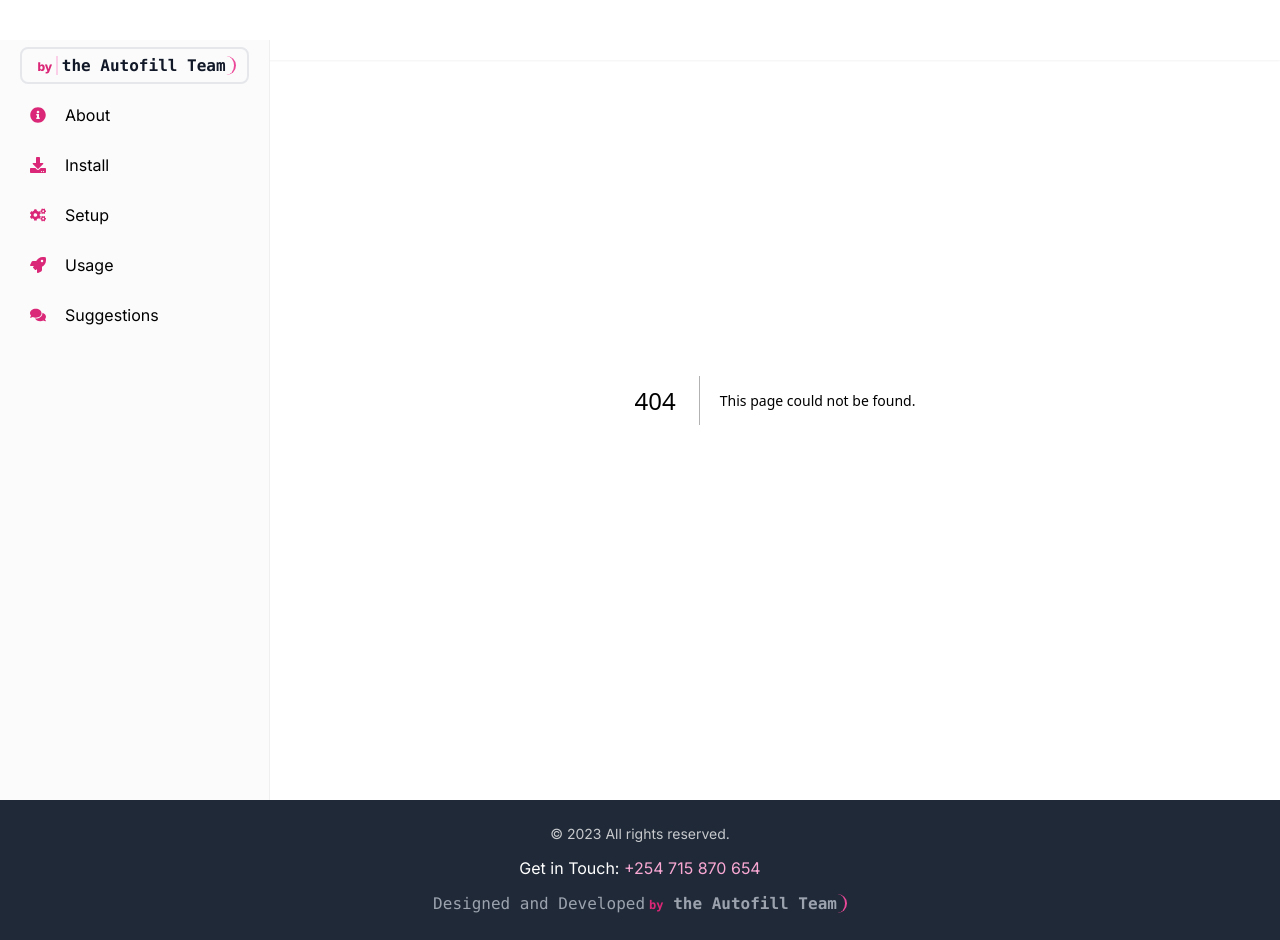
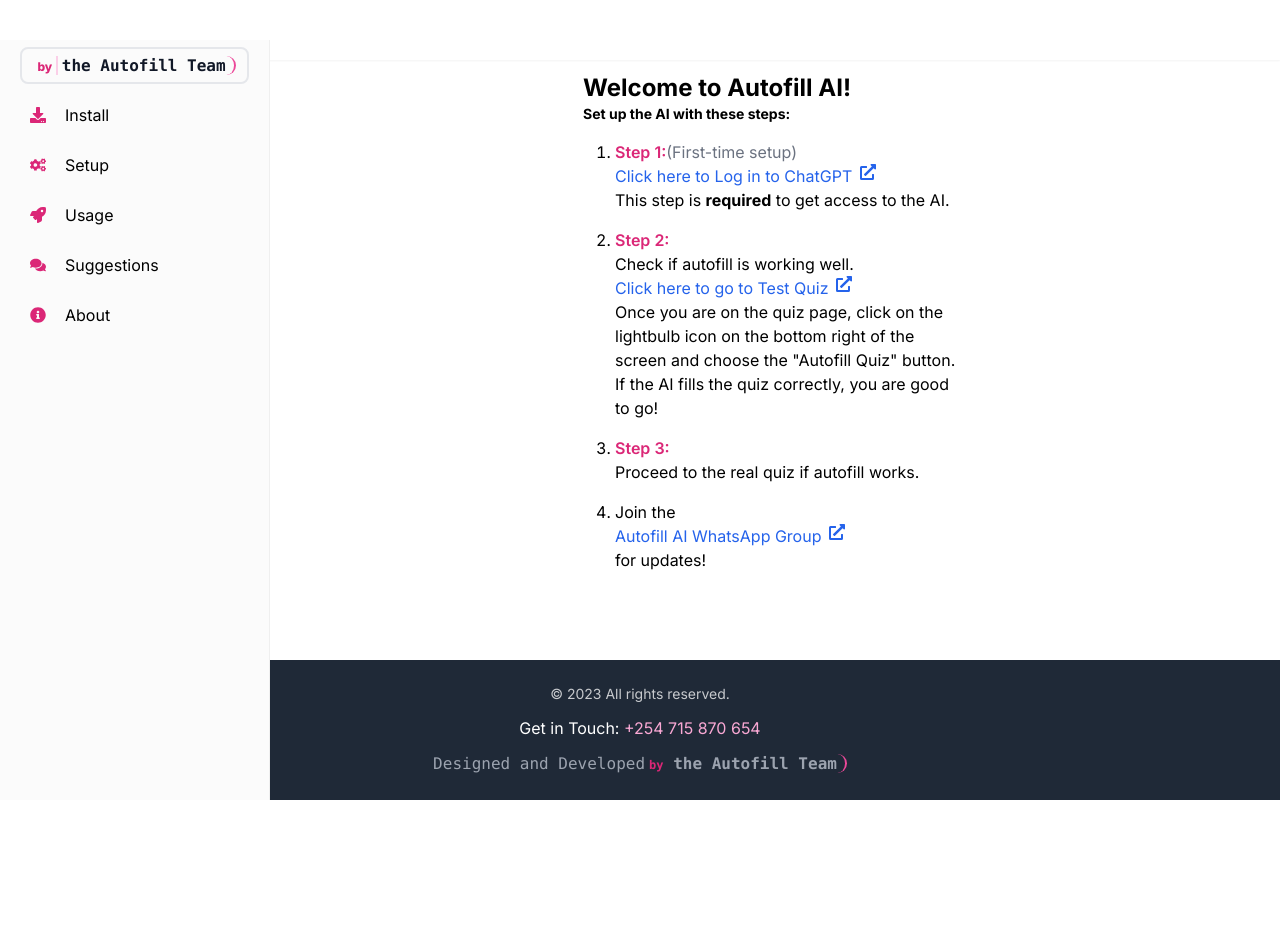
Before and after one commit to gerkim62/autofill-ai, a Next.js app: page /setup in a window 1280 px wide. Before the commit this address had no page. After the commit the page ends 800 px from the top, so only its background shows below. Built offline with nearby package versions, Linux system fonts and the light colour scheme.

Commit message:
added a few pages

```diff
--- /dev/null
+++ b/app/install/page.tsx
@@ -0,0 +1,124 @@
+import Link from "next/link";
+import React from "react";
+import { FaDownload, FaExternalLinkAlt } from "react-icons/fa";
+
+const InstallationGuide = () => {
+  return (
+    <div className="bg-white min-h-screen">
+      <div className="container mx-auto p-8 mt-10">
+        <h1 className="text-2xl font-bold max-w-lg mx-auto">
+          How to Install Autofill AI on Android Phone
+        </h1>
+
+        <h2 className="text-sm font-bold mb-4 mt-2 max-w-lg mx-auto">
+          Follow these steps carefully:
+        </h2>
+
+        <ol className="list-decimal pl-8 mx-auto max-w-lg">
+          <li className="mb-4">
+            <strong className="font-semibold text-pink-600">
+              Download the AI Zip File
+            </strong>
+            <p>
+              <a
+                href="files/Autofill-File-v4.zip"
+                download
+                className="flex items-center text-blue-600 hover:underline my-2"
+              >
+
+                Click here to Download Autofill AI file
+                <FaDownload className="ml-2" />
+              </a>
+            </p>
+            <p className="text-sm text-gray-500">
+              Keep the downloaded file as it is; don't open or extract it.
+            </p>
+          </li>
+
+          <li className="mb-4">
+            <strong className="font-semibold text-pink-600">
+              Get Kiwi Browser from Play Store
+            </strong>
+            <p>
+              <a
+                href="https://play.google.com/store/apps/details?id=com.kiwibrowser.browser&pcampaignid=web_share"
+                target="_blank"
+                className="flex items-center hover:underline text-blue-600 hover:underline my-2"
+              >
+                Click here to download Kiwi Browser
+                <FaExternalLinkAlt className="ml-2 " />
+              </a>
+            </p>
+            <p className="text-sm text-gray-500">
+              Open the Kiwi Browser on your Android device.
+            </p>
+            <img src="img/kiwi.jpg" alt="Kiwi Browser Illustration" />
+          </li>
+
+          <li className="mb-4">
+            <strong className="font-semibold text-pink-600">Access Menu</strong>
+            <p>Tap the three-dot menu icon in the top-right corner.</p>
+            <img src="img/dot-dot.jpg" alt="Kiwi Browser Menu icon" />
+          </li>
+
+          <li className="mb-4">
+            <strong className="font-semibold text-pink-600">
+              Select Extensions
+            </strong>
+            <p>Choose "Extensions" from the menu.</p>
+            <img src="img/extensions.jpg" alt="Kiwi Browser Extensions" />
+          </li>
+
+          <li className="mb-4">
+            <strong className="font-semibold text-pink-600">
+              Enable Developer Mode
+            </strong>
+            <p>Turn on "Developer mode" using the switch.</p>
+            <img src="img/dev-mode.jpg" alt="Kiwi Browser developer mode" />
+          </li>
+
+          <li className="mb-4">
+            <strong className="font-semibold text-pink-600">
+              Load Unpacked Extension
+            </strong>
+            <p>
+              Click the{" "}
+              <span className="whitespace-no-wrap">
+                "+(from .zip/.crx/.user.js)"
+              </span>{" "}
+              button.
+            </p>
+            <img src="img/from-zip.jpg" alt="Kiwi Browser open zip" />
+          </li>
+
+          <li className="mb-4">
+            <strong className="font-semibold text-pink-600">
+              Select ZIP File
+            </strong>
+            <p>Find the downloaded ZIP file and select it.</p>
+            <img src="img/downloaded.jpg" alt="downloaded file" />
+          </li>
+
+          <li className="mb-4">
+            <strong className="font-semibold text-pink-600">Set it Up</strong>
+            <p>On completing the above step, it should automatically take you to the <Link className="font-bold text-blue-500 underline" href="/setup">Setup Page</Link> which has instructions on how to set it up.</p>
+          </li>
+        </ol>
+
+        <footer className="mt-8 max-w-lg mx-auto">
+          <p>
+            If you face any issues during installation, contact me on WhatsApp:
+            <a
+              href="mailto:developer.gerison@gmail.com"
+              className="text-pink-600 hover:underline"
+            >
+              +254715870654
+            </a>
+          </p>
+        </footer>
+      </div>
+    </div>
+  );
+};
+
+export default InstallationGuide;
--- /dev/null
+++ b/app/setup/page.tsx
@@ -0,0 +1,62 @@
+import React from "react";
+import { FaExternalLinkAlt } from "react-icons/fa";
+
+const page = () => {
+  return (
+    <div className="container mx-auto p-8 mt-10 mb-30 max-w-md">
+      <h1 className="text-2xl font-bold">Welcome to Autofill AI!</h1>
+      <p className="text-sm font-bold mb-4">Set up the AI with these steps:</p>
+
+      <ol className="list-decimal max-w-500 mx-auto pl-8">
+        <li className="mb-4">
+          <strong className="font-semibold text-pink-600">Step 1:</strong>
+          <span className="text-gray-500">(First-time setup)</span>
+          <p>
+            <a
+              href="https://chat.openai.com/chat"
+              target="_blank"
+              className="text-blue-600 hover:underline flex"
+            >
+              Click here to Log in to ChatGPT
+              <FaExternalLinkAlt className="ml-2" />
+            </a>{" "}
+            This step is <span className="font-bold">required</span> to get access to the AI.
+          </p>
+        </li>
+        <li className="mb-4 max-w-lg">
+          <strong className="font-semibold text-pink-600">Step 2:</strong>
+          <p className="text-base">
+            Check if autofill is working well.
+            <a
+              href="https://elearning-emu.vercel.app/quiz1.html"
+              target="_blank"
+              className="text-blue-600 hover:underline flex"
+            >
+             Click here to go to Test Quiz
+              <FaExternalLinkAlt className="ml-2" />
+            </a>
+           Once you are on the quiz page, click on the lightbulb icon on the bottom right of the screen and choose the "Autofill Quiz" button. If the AI fills the quiz correctly, you are good to go!
+          </p>
+        </li>
+        <li className="mb-4">
+          <strong className="font-semibold text-pink-600">Step 3:</strong>
+          <p>Proceed to the real quiz if autofill works.</p>
+        </li>
+        <li>
+          Join the{" "}
+          <a
+            href="https://chat.whatsapp.com/Euwr2MUQHY8KmKTg4vIHcm"
+            target="_blank"
+            className="text-blue-600 hover:underline flex"
+          >
+            Autofill AI WhatsApp Group
+            <FaExternalLinkAlt className="ml-2" />
+          </a>{" "}
+          for updates!
+        </li>
+      </ol>
+    </div>
+  );
+};
+
+export default page;
--- /dev/null
+++ b/app/usage/page.tsx
@@ -0,0 +1,62 @@
+import Link from 'next/link';
+import React from 'react';
+
+const HowToUseGuide = () => {
+  return (
+    <div className="bg-white p-8 mt-10">
+      <h1 className="text-2xl font-bold text-pink-600 mb-4 text-center">How to Use Autofill AI</h1>
+
+
+      <ol className="max-w-lg mx-auto">
+      <p className="text-gray-600 font-bold mb-2">
+        After installing and completing the setup:
+      </p>
+        <li className="mb-4">
+          <strong className="text-pink-600">Step 1:</strong>
+          <p>
+            Log in to the elearning portal. <br /> (This is the portal where you take online Exams or CATs or Quizes.)
+          </p>
+        </li>
+        <li className="mb-4">
+          <strong className="text-pink-600">Step 2:</strong>
+          <p>
+            Go to an online Exam and open it.
+          </p>
+        </li>
+        <li className="mb-4">
+          <strong className="text-pink-600">Step 3:</strong>
+          <p>
+            Click on the lightbulb icon on the bottom right of the screen.
+          </p>
+        </li>
+        <li className="mb-4">
+          <strong className="text-pink-600">Step 4:</strong>
+          <p>
+            Choose "Autofill Quiz" from the options that appear.
+          </p>
+        </li>
+        <li className="mb-4">
+          <strong className="text-pink-600">Step 5:</strong>
+          <p>
+            Accept any instructions that appear.
+          </p>
+        </li>
+        <li className="mb-4">
+          <strong className="text-pink-600">Step 6:</strong>
+          <p>
+            Autofill will indicate Loading notes, then it will start thinking. It takes just a few seconds and it will automatically fill the correct answer for the quiz.
+          </p>
+        </li>
+
+        <div className="mt-8">
+        <p>For installation instructions, visit the <Link href="/install" className="text-blue-600 hover:underline">Installation Page</Link>.</p>
+        <p>For setup details, visit the <Link href="/setup" className="text-blue-600 hover:underline">Setup Page</Link>.</p>
+      </div>
+      </ol>
+
+
+    </div>
+  );
+};
+
+export default HowToUseGuide;
--- a/components/Sidebar/index.tsx
+++ b/components/Sidebar/index.tsx
@@ -32,12 +32,6 @@
 const Sidebar = () => {
   const sidebarItems: SidebarItem[] = [
     {
-      label: "About",
-      path: "/about",
-      icon: FaInfoCircle,
-    },
-
-    {
       label: "Install",
       path: "/install",
       icon: FaDownload,
@@ -56,6 +50,11 @@
       label: "Suggestions",
       path: "/suggestions",
       icon: FaComments,
+    },
+    {
+      label: "About",
+      path: "/about",
+      icon: FaInfoCircle,
     },
   ];
 
```
